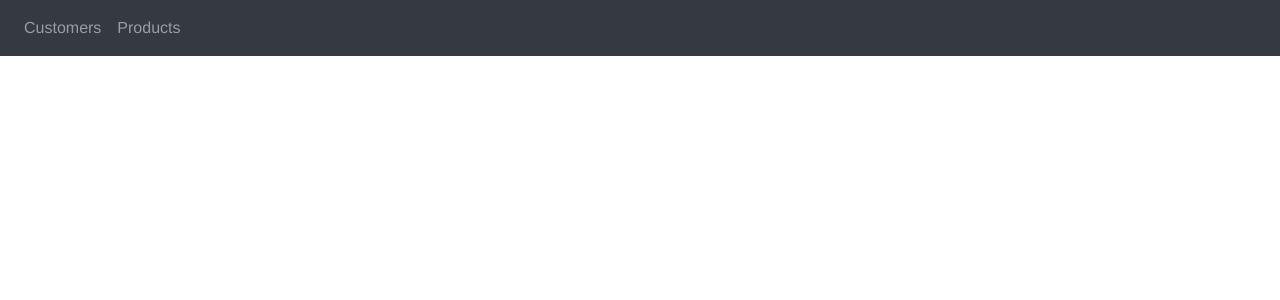
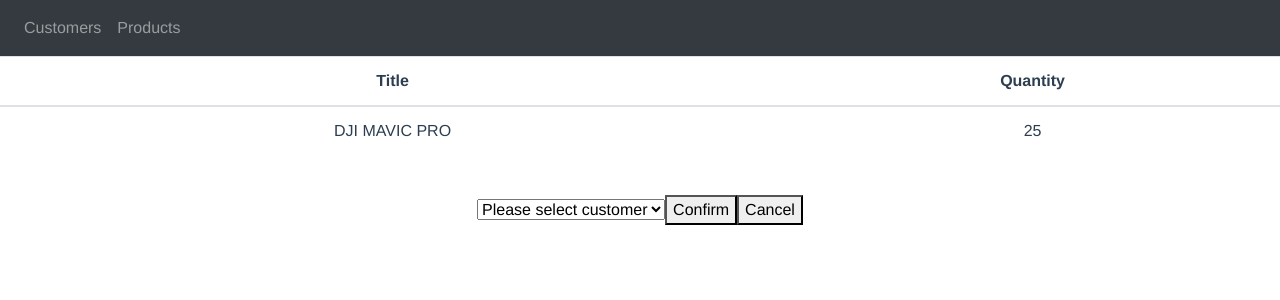
Before and after one commit to AlxRdnvc/Prodavnica-vue.js, a Vue app: page /app-product/1 in a window 1280 px wide. Shown: the top 300 px of the page. Built offline with nearby package versions, Linux system fonts and the light colour scheme.

Commit message:
zadatak 8

```diff
--- a/src/CustomerService.js
+++ b/src/CustomerService.js
@@ -46,6 +46,10 @@
 
         return customers.find(customer => customer.id == custId);
     }
+
+    addProduct(customer, product) {
+        customer.products.push(product);
+    }
 }
 
 
--- a/src/ProductService.js
+++ b/src/ProductService.js
@@ -36,6 +36,10 @@
             return product.quantity--;
         }
     }
+    findProduct(productId){
+
+        return products.find(product => product.id == productId);
+    }
 }
 
 
--- a/src/components/AppCustomers.vue
+++ b/src/components/AppCustomers.vue
@@ -26,8 +26,9 @@
         <tr v-for="customer in customers" :key="customer.id">
           <td>{{ customer.fullName }}</td>
           <td>{{ customer.email }}</td>
-          <td><button @click="deleteCustomerNow(customer)">Delete</button></td>
+          <td>
             <router-link :to="{ name: 'latestPurchases', params: {id: customer.id}}">Latest Purchases</router-link>
+          </td>
         </tr>
       </tbody>
     </table>
--- a/src/components/AppProduct.vue
+++ b/src/components/AppProduct.vue
@@ -11,6 +11,7 @@
           <th>Quantitiy</th>
           <th></th>
           <th></th>
+          <th></th>
         </tr>
       </thead>
       <tbody>
@@ -20,6 +21,11 @@
           <td v-else>{{ product.quantity }}</td>
           <td><button @click="increment(product)">+</button></td>
           <td><button @click="decrement(product)">-</button></td>
+          <td>
+            <router-link :to="{ name: 'PurchaseProduct', params: {id: product.id}}">
+              <button>Buy</button>
+            </router-link>
+          </td>
         </tr>
       </tbody>
     </table>
--- /dev/null
+++ b/src/components/PurchaseProduct.vue
@@ -0,0 +1,65 @@
+<template>
+    <div>
+        <div v-if="product.quantity > 0">
+            <table class="table">
+                <thead>
+                    <tr>
+                        <th>Title</th>
+                        <th>Quantity</th>
+                    </tr>
+                </thead>
+                <tbody>
+                    <tr>
+                        <td>{{ product.title }}</td>
+                        <td>{{ product.quantity }}</td>
+                    </tr>
+                </tbody>
+            </table><br>
+
+            <select v-model="selectedCustomer">
+                <option disabled value="">Please select customer</option>
+                <option v-for='(customer, index) in customers' :key='index' v-bind:value="customer">
+                    {{customer.fullName}}
+                </option>
+            </select>
+            <button @click="purchase()" type="submit">Confirm</button>
+            <router-link  to='/app-product'>
+                <button>Cancel</button>
+            </router-link>
+        </div>
+        <div v-else>
+            <h2>Out of stock</h2>
+        </div>
+  </div>
+</template>
+
+<script>
+import { productService } from '../ProductService.js'
+import { customerService } from '../CustomerService.js'
+
+export default {
+    name: 'PurchaseProduct',
+    props: ['id'],
+    data(){
+        return {
+            products: productService.list(),
+            customers: customerService.list(),
+            selectedCustomer: ''
+        }
+    },
+    created(){
+        this.product = productService.findProduct(this.id);
+    },
+    methods: {
+        purchase(){
+            if(!this.selectedCustomer){
+                alert("Please select customer");
+            } else {
+                customerService.addProduct(this.selectedCustomer, this.product)
+                productService.decrementQuantity(this.product)
+                // console.log(this.selectedCustomer)
+            }
+        }
+    }
+}
+</script>
--- a/src/main.js
+++ b/src/main.js
@@ -5,6 +5,7 @@
 import Customers from './components/AppCustomers.vue'
 import Products from './components/AppProduct.vue'
 import Purchases from './components/LatestPurchases.vue'
+import PurchaseProduct from './components/PurchaseProduct.vue'
 
 Vue.config.productionTip = false
 
@@ -13,7 +14,8 @@
 const routes = [
   {path: '/', component: Customers},
   {path: '/app-product', component: Products},
-  {path: '/customers/:id', component: Purchases, name:'latestPurchases', props: true}
+  {path: '/customers/:id', component: Purchases, name:'latestPurchases', props: true},
+  {path: '/app-product/:id', component: PurchaseProduct, name:'PurchaseProduct', props: true}
 ]
 
 const router = new VueRouter({
```
